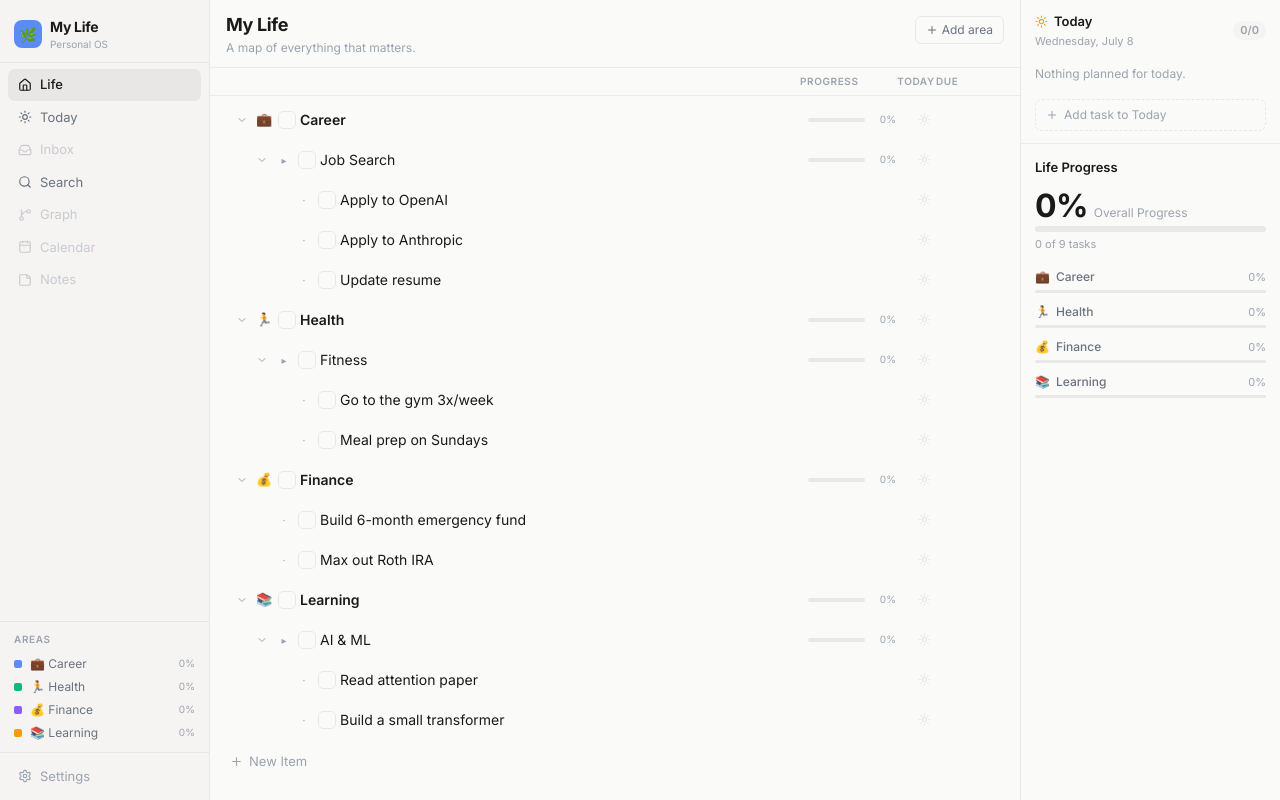
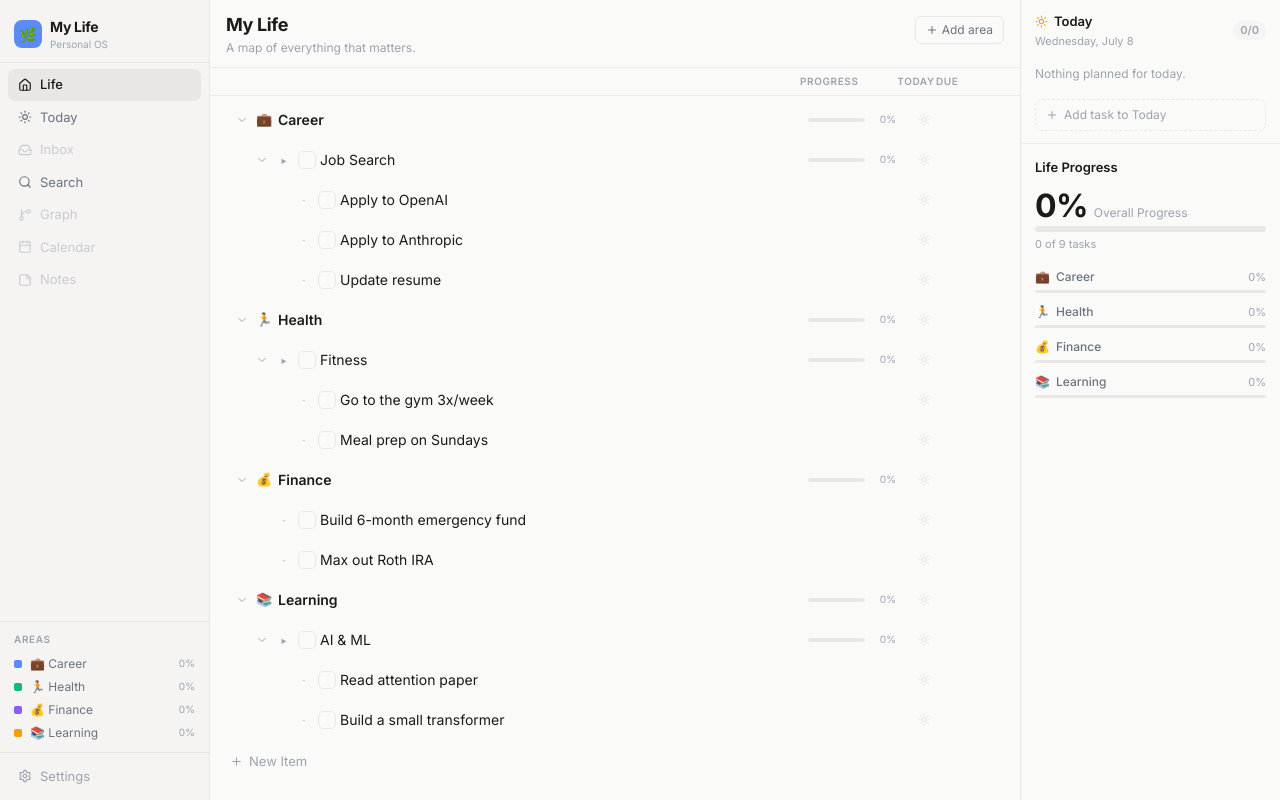
Before and after one commit to bythebug/idolist, a Next.js app: page / in a window 1280 px wide. Built offline with nearby package versions, Linux system fonts and the light colour scheme.

Commit message:
feat: hide checkbox on area nodes (depth 0)

```diff
--- a/src/components/tree/TreeNode.tsx
+++ b/src/components/tree/TreeNode.tsx
@@ -211,8 +211,10 @@ export const TreeNode = memo(function TreeNode({ id, depth, isDragging, isDropIn
         {/* Icon */}
         <TreeNodeIcon id={id} icon={node.icon} depth={depth} type={node.type} />
 
-        {/* Checkbox */}
-        <TreeNodeCheckbox completed={node.completed} onToggle={() => toggleComplete(id)} />
+        {/* Checkbox — areas don't have checkboxes */}
+        {depth > 0 && (
+          <TreeNodeCheckbox completed={node.completed} onToggle={() => toggleComplete(id)} />
+        )}
 
         {/* Title */}
         <TreeNodeTitle id={id} title={node.title} completed={node.completed} isEditing={isEditing} depth={depth} />
```
